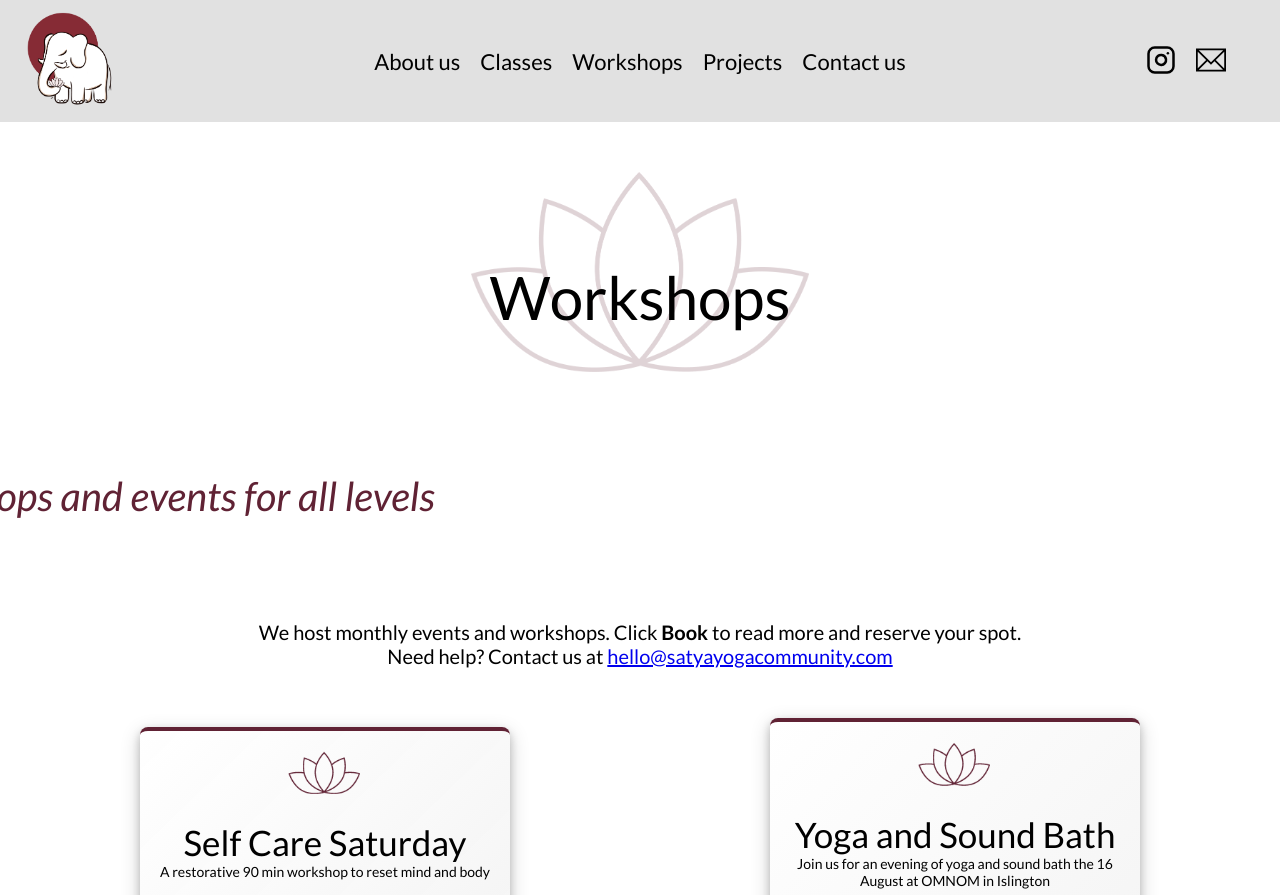
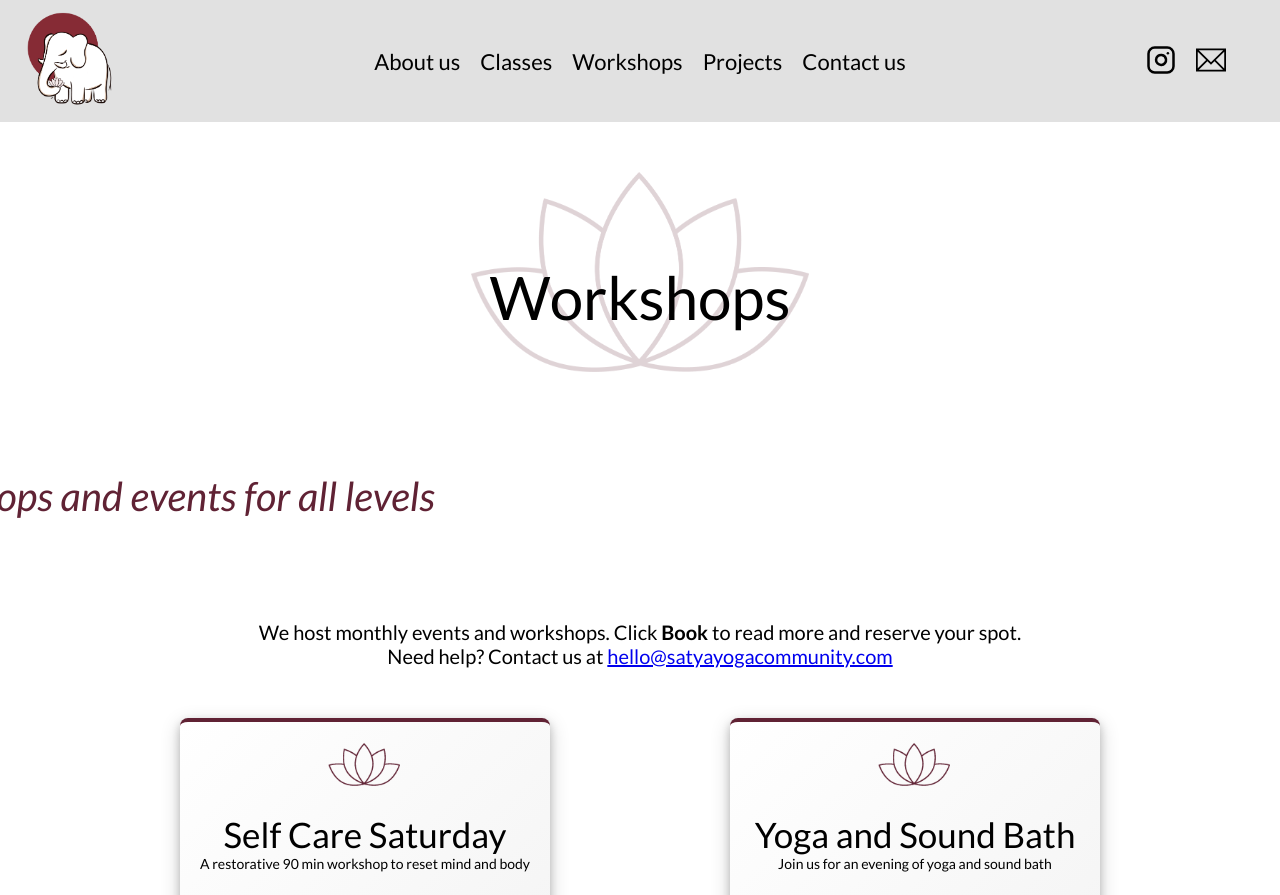
Before and after one commit to MarcoValeri/satyayogacommunity, a React (Vite) app: page /workshops in a window 1280 px wide. Shown: the top 895 px of the page. Built offline with nearby package versions, Linux system fonts and the light colour scheme; no server answers; the HTML template or start-up script is replaced by a standard one.

Commit message:
Improve workshops

```diff
--- a/src/content/workshopContent.ts
+++ b/src/content/workshopContent.ts
@@ -23,7 +23,7 @@ const workshopContent: WorkshopDetails[] = [
     {
         id: 2,
         title: "Yoga and Sound Bath",
-        description: "Join us for an evening of yoga and sound bath the 16 August at OMNOM in Islington",
+        description: "Join us for an evening of yoga and sound bath",
         date: "Saturday 16/08/2025",
         time: "17:00",
         duration: "120 minutes",
@@ -33,7 +33,7 @@ const workshopContent: WorkshopDetails[] = [
     {
         id: 3,
         title: "Yoga and Sound Bath",
-        description: "Join us for an evening of yoga and sound bath the 13 September at OMNOM in Islington",
+        description: "Join us for an evening of yoga and sound bath",
         date: "Saturday 13/09/2025",
         time: "17:00",
         duration: "120 minutes",
@@ -43,7 +43,7 @@ const workshopContent: WorkshopDetails[] = [
     {
         id: 4,
         title: "Yoga and Sound Bath",
-        description: "Join us for an evening of yoga and sound bath the 11 October at OMNOM in Islington",
+        description: "Join us for an evening of yoga and sound bath",
         date: "Saturday 11/10/2025",
         time: "19:00",
         duration: "120 minutes",
@@ -53,7 +53,7 @@ const workshopContent: WorkshopDetails[] = [
     {
         id: 5,
         title: "Yoga and Sound Bath",
-        description: "Join us for an evening of yoga and sound bath the 15 November at OMNOM in Islington",
+        description: "Join us for an evening of yoga and sound bath",
         date: "Saturday 15/11/2025",
         time: "17:00",
         duration: "120 minutes",
@@ -63,7 +63,7 @@ const workshopContent: WorkshopDetails[] = [
     {
         id: 6,
         title: "Yoga and Sound Bath",
-        description: "Join us for an evening of yoga and sound bath the 20 December at OMNOM in Islington",
+        description: "Join us for an evening of yoga and sound bath",
         date: "Saturday 20/12/2025",
         time: "17:00",
         duration: "120 minutes",
--- a/src/pages/Workshop/Workshop.jsx
+++ b/src/pages/Workshop/Workshop.jsx
@@ -56,7 +56,7 @@ const Workshop = () => {
                                     title={workshop.title}
                                     description={workshop.description}
                                     date={workshop.date}
-                                    time={workshop.date}
+                                    time={workshop.time}
                                     duration={workshop.duration}
                                     address={workshop.address}
                                     buttonLink={workshop.buttonLink}
--- a/src/pages/Workshop/Workshop.scss
+++ b/src/pages/Workshop/Workshop.scss
@@ -10,7 +10,7 @@
 
     &__container-workshops {
         display: flex;
-        justify-content: space-around;
+        justify-content: space-evenly;
         align-items: center;
         flex-wrap: wrap;
         column-gap: 2rem;
```
